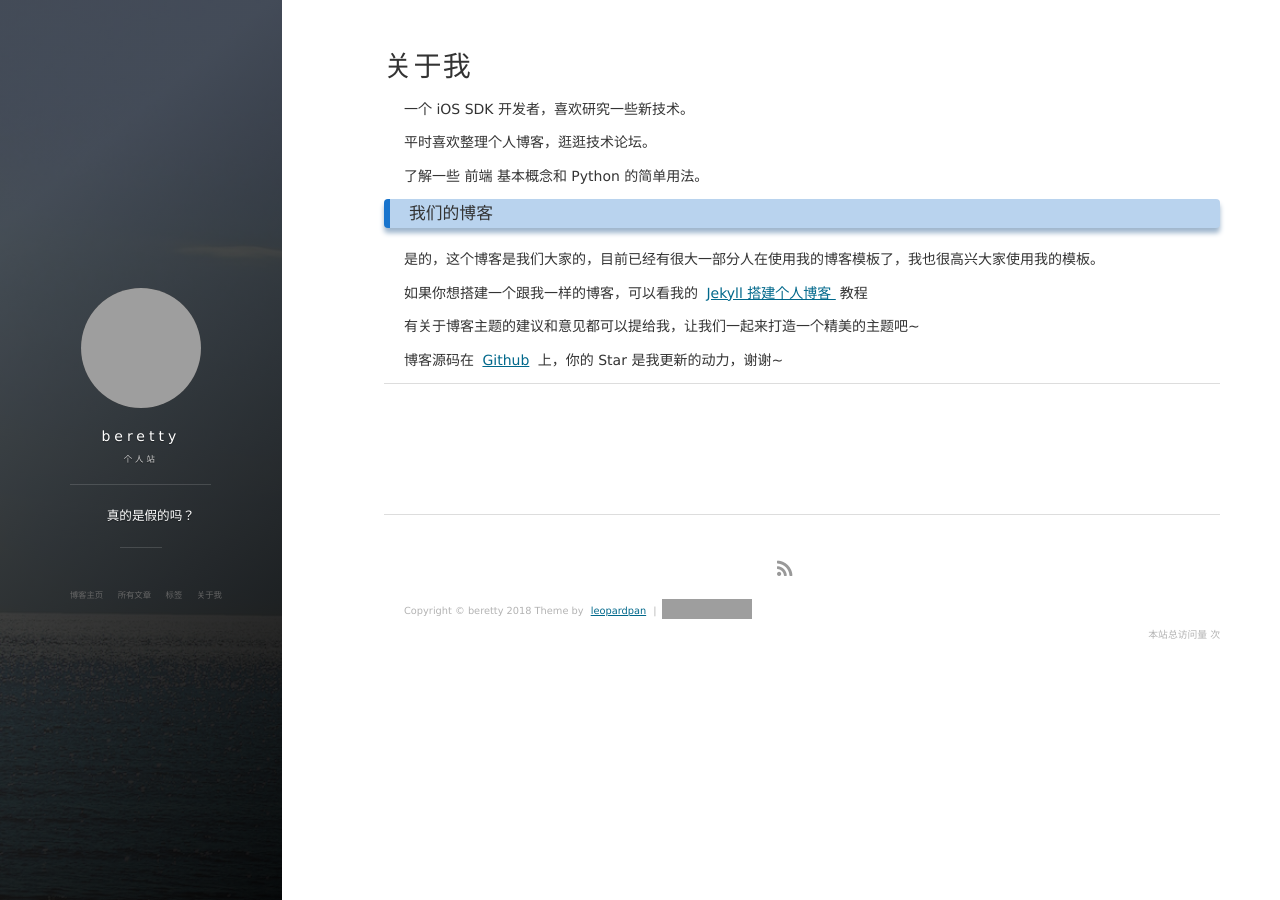
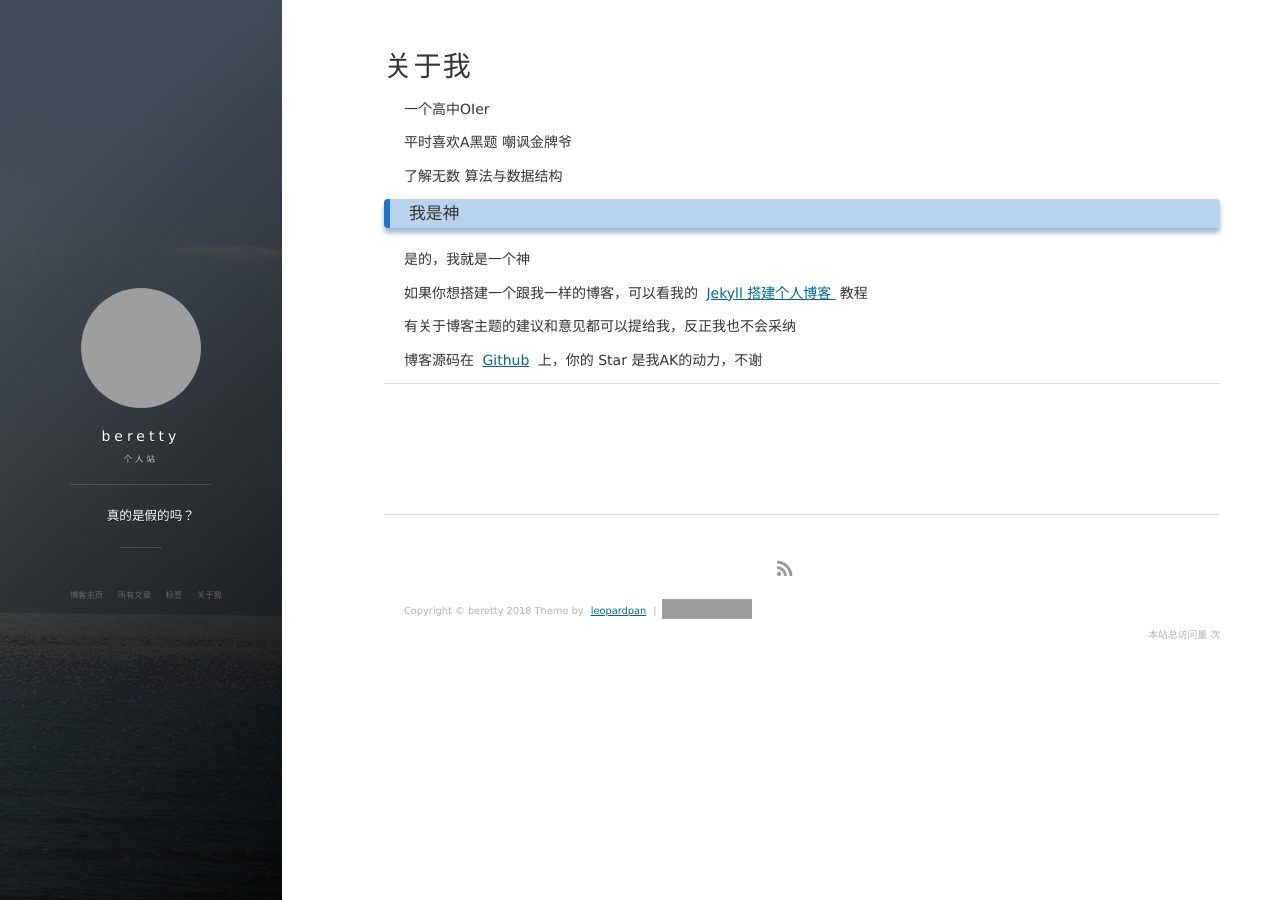
Before and after one commit to beretty/beretty.github.io, a Jekyll site: the page built from about.md, in a window 1280 px wide. Built offline with Jekyll 4.4.1, drawn with Linux system fonts in a browser that asks for light colours; nearby versions of some CDN libraries; comment, search, counter and statistics services are not loaded; grey boxes are pictures that could not be loaded.

Commit message:
Update about.md

```diff
--- a/about.md
+++ b/about.md
@@ -3,20 +3,19 @@
 title: 关于我
 ---
 
-一个 iOS SDK 开发者，喜欢研究一些新技术。
+一个高中OIer
 <p>
-平时喜欢整理个人博客，逛逛技术论坛。
+平时喜欢A黑题 嘲讽金牌爷
 <p>
-了解一些 前端 基本概念和 Python 的简单用法。
+了解无数 算法与数据结构
 
 <p>
 
-<h3> 我们的博客 </h3>
+<h3> 我是神 </h3>
 
 <p>
 
-是的，这个博客是我们大家的，目前已经有很大一部分人在使用我的博客模板了，我也很高兴大家使用我的模板。
-
+是的，我就是一个神
 <p>
 
 如果你想搭建一个跟我一样的博客，可以看我的
@@ -25,11 +24,11 @@
 
 <p>
 
-有关于博客主题的建议和意见都可以提给我，让我们一起来打造一个精美的主题吧~
+有关于博客主题的建议和意见都可以提给我，反正我也不会采纳
 
 <p>
 
-博客源码在 <a target="_blank" href='https://github.com/leopardpan/leopardpan.github.io/'>Github</a> 上，你的 Star 是我更新的动力，谢谢~
+博客源码在 <a target="_blank" href='https://github.com/leopardpan/leopardpan.github.io/'>Github</a> 上，你的 Star 是我AK的动力，不谢
 
 <p>
 
```
